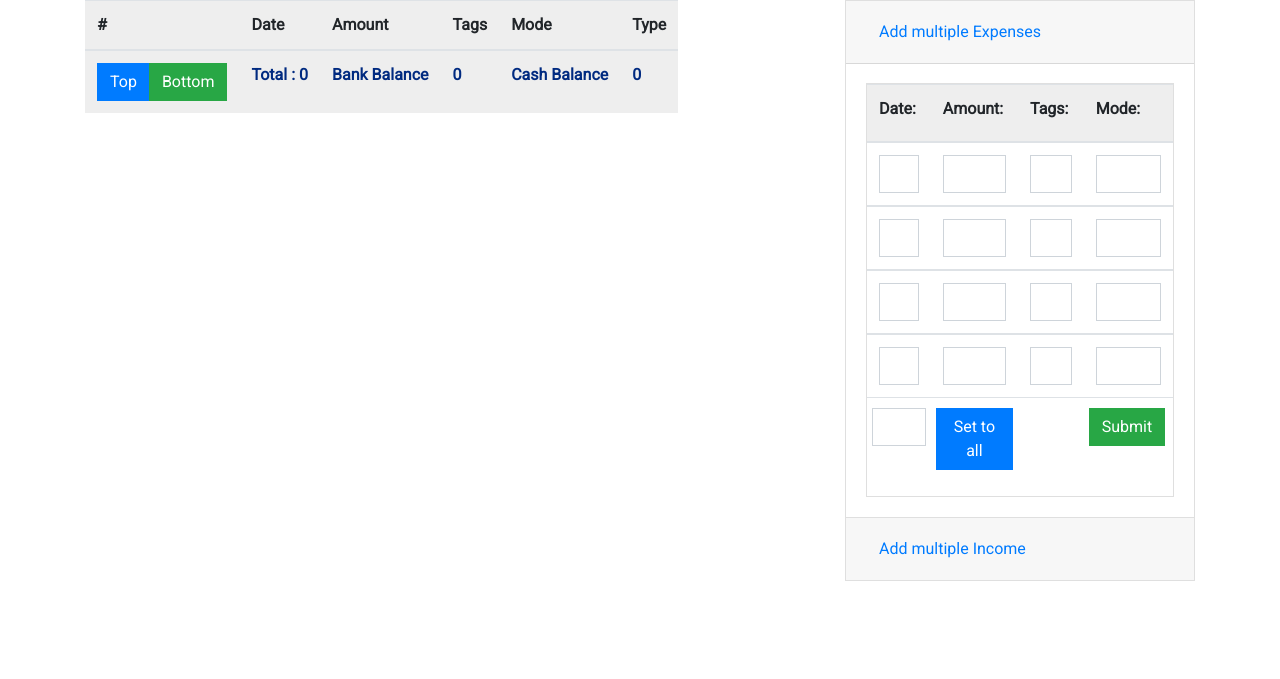
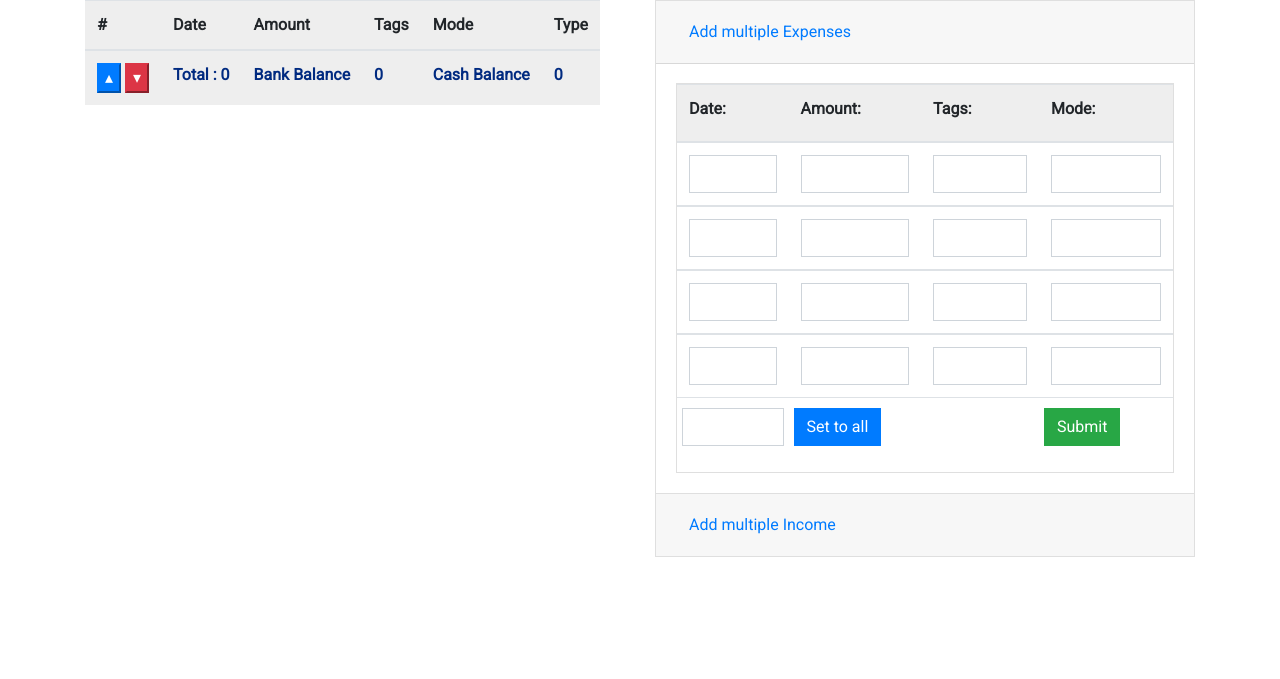
Before and after one commit to siddheshkand/expenses, a Django app: page / in a window 1280 px wide. Shown: the part 48-727 px from the top of the page. Run offline with Django 3.2, Linux system fonts and the light colour scheme; the visitor is signed in with stand-in values (Sample User, id 1); data that the repository does not hold is empty; some libraries are stand-ins or nearby versions.

Commit message:
ui improved up down nav

```diff
--- a/home/templates/home/home.html
+++ b/home/templates/home/home.html
@@ -45,7 +45,7 @@
     <div class="mt-5"></div>
     <div class="container">
         <div class="row mt-2">
-            <div class="col-sm-8">
+            <div class="col-lg-6 col-sm-12">
                 <table class="table table-striped tableFixHead" id="e_i_table">
                     <thead>
                     <tr>
@@ -85,11 +85,8 @@
                     <tr style="color: #002a80;font-weight: bolder">
 
                         <td>
-                            <div class="btn-group" role="group" aria-label="Basic example">
-                                <button class="btn btn-primary" onclick="gotoTop()">Top</button>
-                                <button class="btn btn-success" onclick="gotoBottom()">Bottom</button>
-                            </div>
-
+                            <button class="btn-primary" style="display: inline;" onclick="gotoTop()">▴</button>
+                            <button class="btn-danger" style="display: inline;" onclick="gotoBottom()">▾</button>
                         </td>
                         <td>Total : {{ total }}</td>
                         <td>Bank Balance</td>
@@ -101,7 +98,7 @@
                     </tfoot>
                 </table>
             </div>
-            <div class="col-sm-4">
+            <div class="col-lg-6 col-sm-12">
                 <div class="accordion" id="accordionExample">
                     <div class="card">
                         <div class="card-header" id="headingOne">
```
